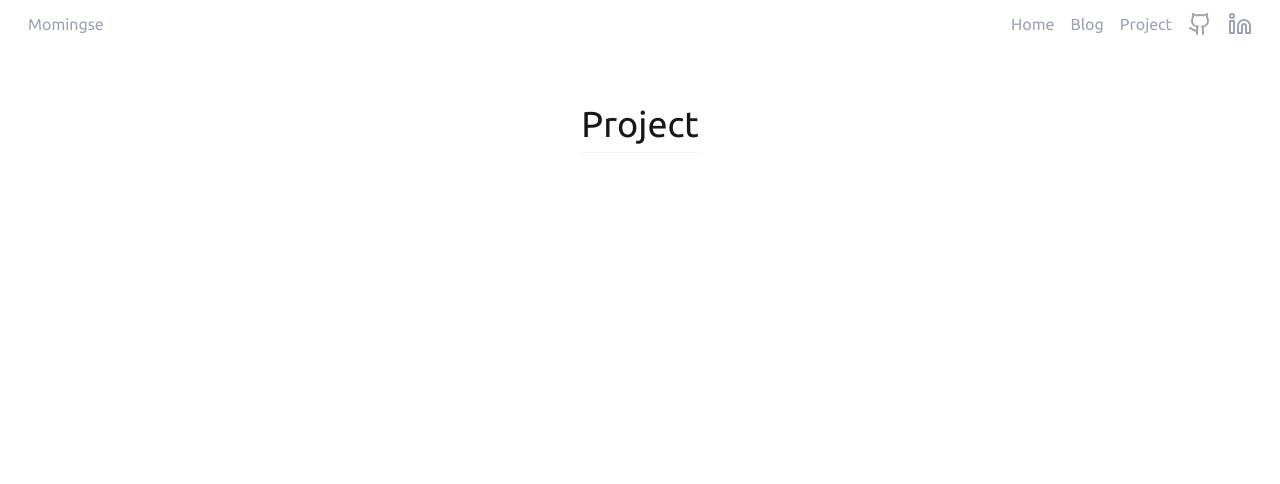
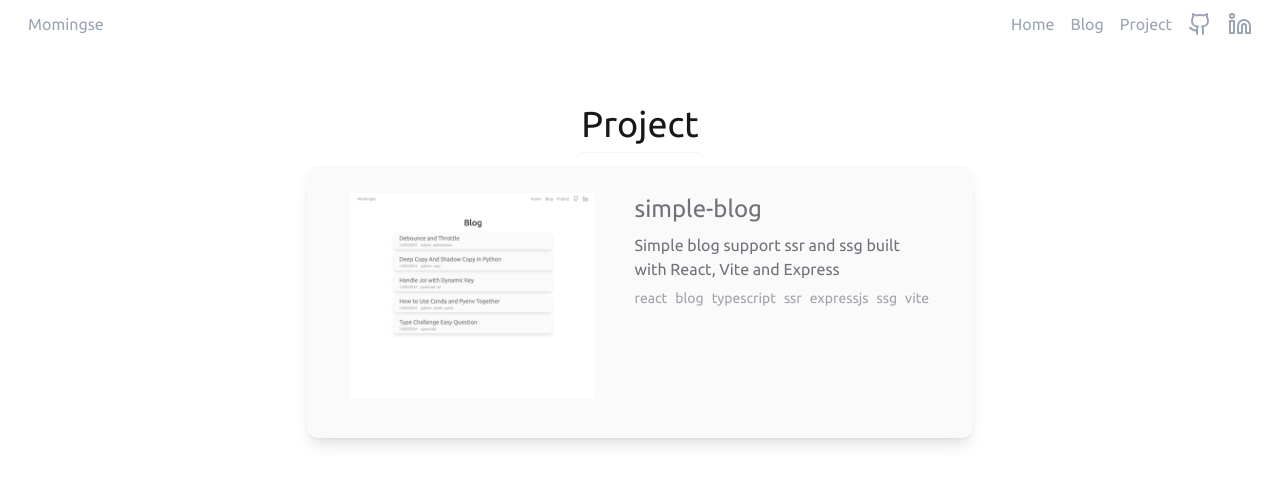
Before and after one commit to momingse/simple-blog, a React (Vite) app: page /project in a window 1280 px wide. Shown: the top 484 px of the page. Built offline with nearby package versions, Linux system fonts and the light colour scheme; what tailwind-highlightjs would draw is missing.

Commit message:
feat: add project page

```diff
--- /dev/null
+++ b/src/components/ProjectCard.tsx
@@ -0,0 +1,33 @@
+import { FC } from "react";
+import { ProjectInfo } from "../pages/Project";
+import { Link } from "react-router-dom";
+
+type ProjectCardProps = {
+  projectInfo: ProjectInfo;
+};
+
+const ProjectCard: FC<ProjectCardProps> = ({ projectInfo }) => {
+  const { html_url, name, description, tags, image } = projectInfo;
+
+  return (
+    <div>
+      <Link
+        to={html_url}
+        className="block m-auto max-w-[666px] py-2 px-6 cursor-pointer bg-[#fafafa] rounded-xl text-zinc-500 hover:text-zinc-800 shadow-lg hover:border border-gray-200 md:flex"
+      >
+        <div className="mb-3 md:p-5">
+          <img src={`/assets/${image}`} />
+        </div>
+        <div className="md:p-5">
+          <div className="text-xl md:text-2xl pb-2">{name}</div>
+          <div className="pb-1">{description}</div>
+          <span className="text-sm text-zinc-400 sm:inline-flex flex gap-2 overflow-hidden">
+            {tags?.map((tag) => <span key={tag}>{tag}</span>)}
+          </span>
+        </div>
+      </Link>
+    </div>
+  );
+};
+
+export default ProjectCard;
--- a/src/pages/Project.tsx
+++ b/src/pages/Project.tsx
@@ -1,7 +1,59 @@
-export default function Project() {
+import { FC } from "react";
+import ProjectCard from "../components/ProjectCard";
+
+export type ProjectInfo = {
+  html_url: string;
+  description: string | null;
+  name: string;
+  tags?: string[];
+  image: string;
+  [key: string]: any;
+};
+
+type ProjectProps = {
+  projectInfo: ProjectInfo[];
+};
+
+export interface SSR<T> extends FC<T> {
+  getInitialProps: () => Promise<T> | T;
+}
+
+const Project: SSR<ProjectProps> = ({ projectInfo }) => {
   return (
-    <div className="flex justify-center">
-      <h1 className="font-light text-4xl text-zinc-900">Project</h1>
+    <div className="flex flex-col justify-center">
+      <div className="flex justify-center">
+        <div>
+          <h1 className="font-light text-4xl text-zinc-900">Project</h1>
+        </div>
+      </div>
+      {projectInfo.map((repoInfo) => {
+        return <ProjectCard projectInfo={repoInfo} key={repoInfo.html_url} />;
+      })}
     </div>
   );
-}
+};
+
+Project.getInitialProps = async () => {
+  return {
+    projectInfo: [
+      {
+        html_url: "https://github.com/momingse/simple-blog",
+        description:
+          "Simple blog support ssr and ssg built with React, Vite and Express",
+        name: "simple-blog",
+        tags: [
+          "react",
+          "blog",
+          "typescript",
+          "ssr",
+          "expressjs",
+          "ssg",
+          "vite",
+        ],
+        image: "project1.png",
+      },
+    ] as ProjectInfo[],
+  };
+};
+
+export default Project;
```
Also changed, not shown: public/assets/project1.png (added), 1 other file (tests, documents, lock files or other folders).
